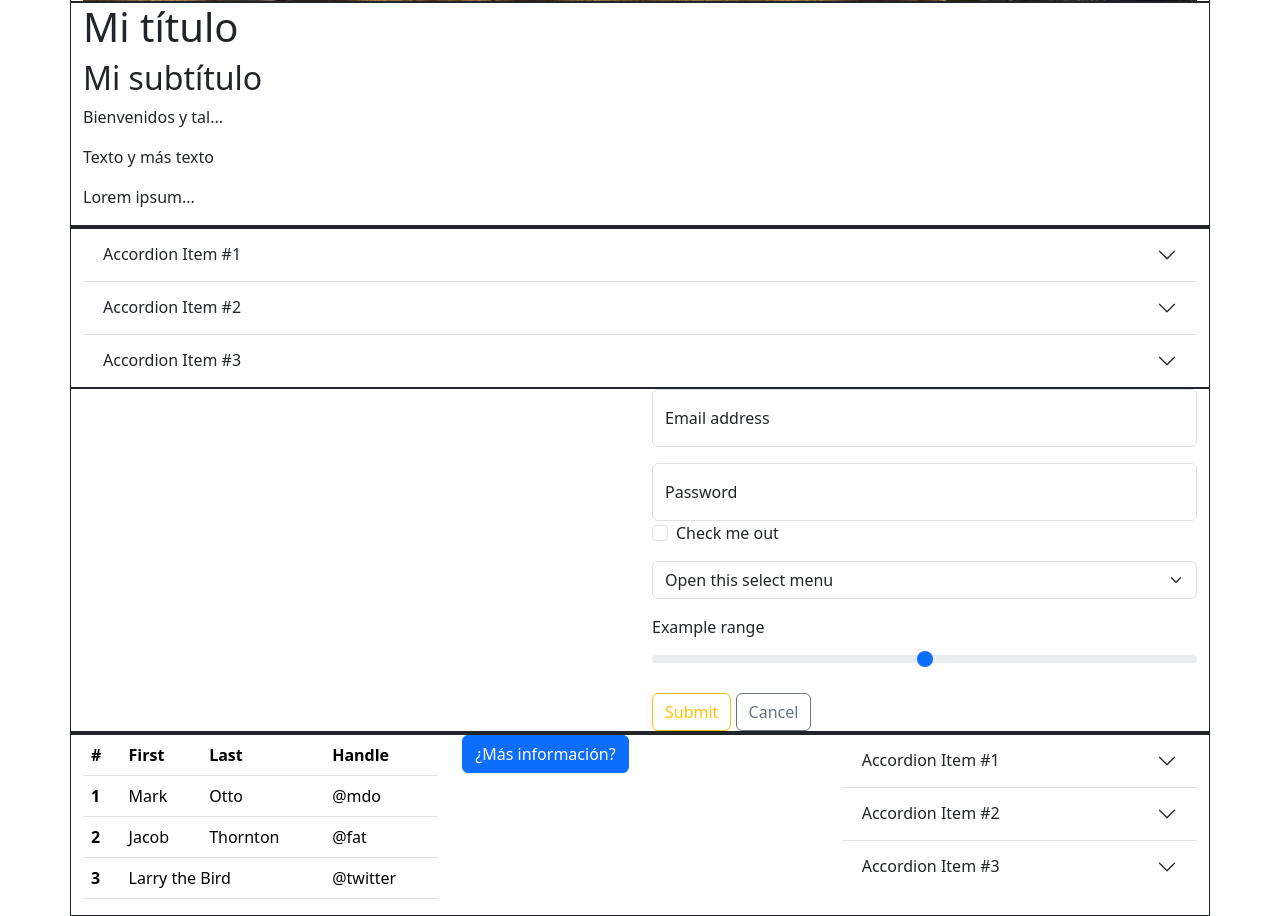
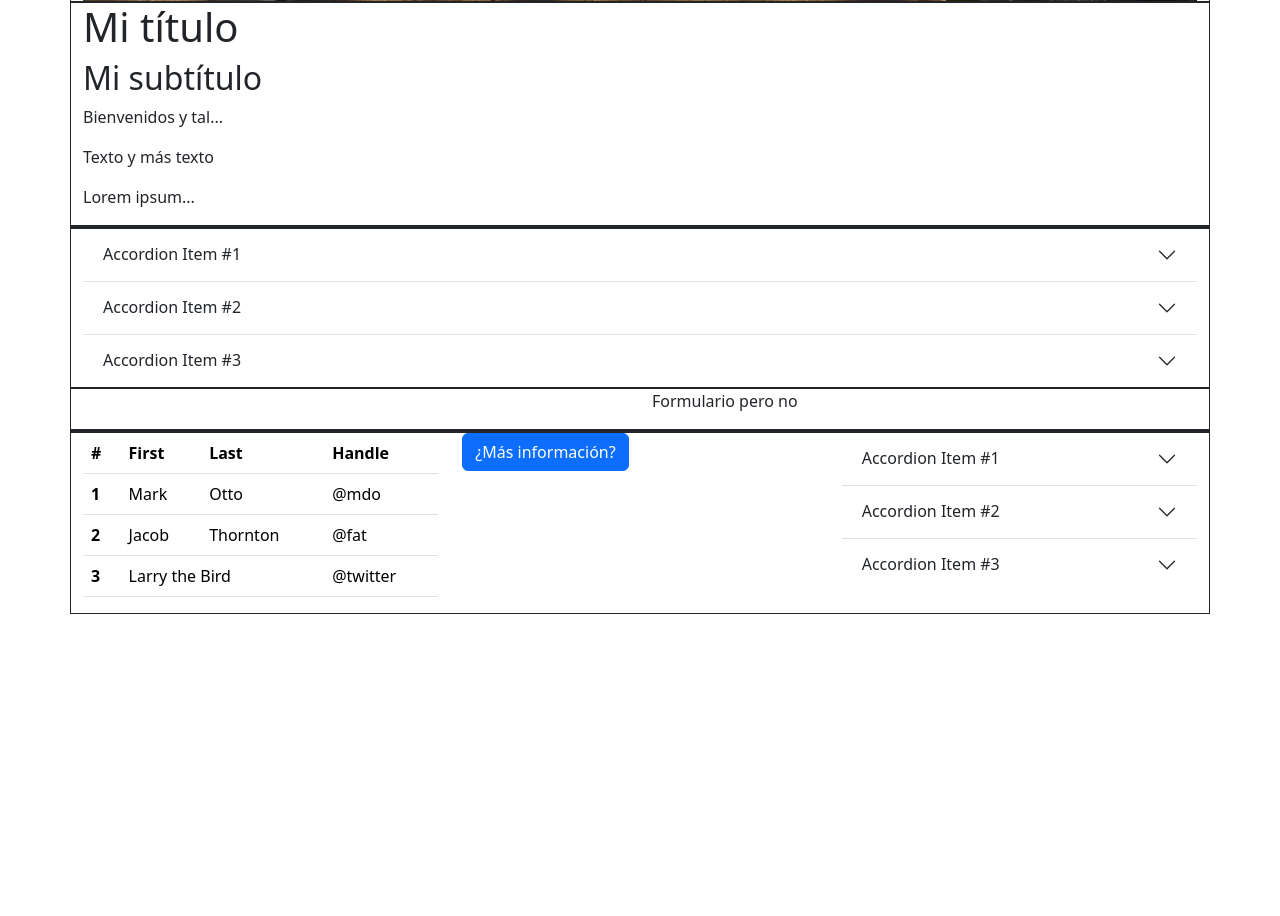
Before and after one commit to JosemaArmen/EjerciciosDSM, a plain HTML site: page home.html in a window 1280 px wide. Shown: the part 1080-1996 px from the top of the page. After the commit the page ends 1694 px from the top, so only its background shows below. Drawn offline with nearby package versions, Linux system fonts and the light colour scheme; files whose address does not match are found by name.

Commit message:
Eliminado formulario

```diff
--- a/home.html
+++ b/home.html
@@ -198,34 +198,7 @@
                 <!--INSERTAR MAPA-->
             </div>
             <div class="col-md">
-                <form>
-                    <div class="form-floating mb-3">
-                        <input type="email" class="form-control" id="floatingInput" placeholder="name@example.com">
-                        <label for="floatingInput">Email address</label>
-                    </div>
-                    <div class="form-floating">
-                        <input type="password" class="form-control" id="floatingPassword" placeholder="Password">
-                        <label for="floatingPassword">Password</label>
-                    </div>
-                    <div class="mb-3 form-check">
-                        <input type="checkbox" class="form-check-input" id="exampleCheck1">
-                        <label class="form-check-label" for="exampleCheck1">Check me out</label>
-                    </div>
-                    <div class="mb-3">
-                        <select class="form-select" aria-label="Default select example">
-                            <option selected>Open this select menu</option>
-                            <option value="1">One</option>
-                            <option value="2">Two</option>
-                            <option value="3">Three</option>
-                        </select>
-                    </div>
-                    <div class="mb-3">
-                        <label for="customRange1" class="form-label">Example range</label>
-                        <input type="range" class="form-range" id="customRange1">
-                    </div>
-                    <button type="submit" class="btn btn-outline-warning">Submit</button>
-                    <button type="submit" class="btn btn-outline-secondary">Cancel</button>
-                </form>
+                <p>Formulario pero no</p>
             </div>
         </div>
     </div>
```
